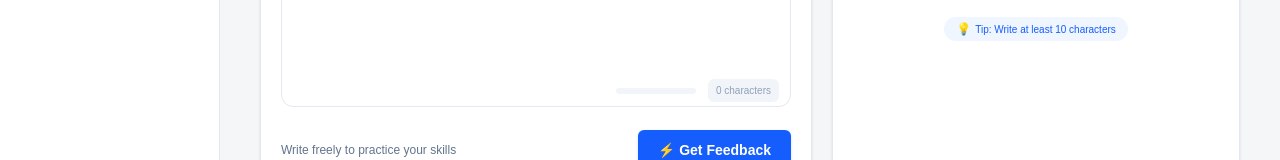
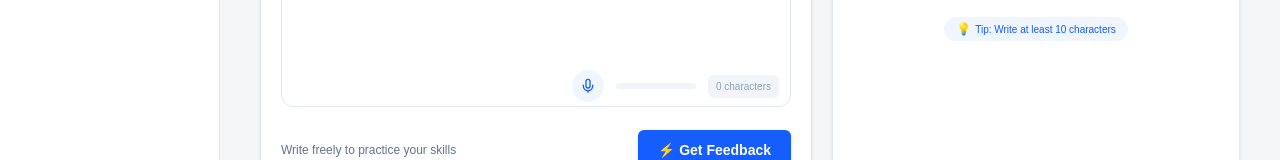
Before and after one commit to dhannu-dev/speak-ready-ai, a Next.js app in the folder frontend/: page /practice in a window 1280 px wide. Shown: the part 436-596 px from the top of the page. Built offline with nearby package versions, Linux system fonts and the light colour scheme; no server answers.

Commit message:
fix the bugs

```diff
--- a/frontend/src/app/(candidate)/practice/components/PracticeEditor.tsx
+++ b/frontend/src/app/(candidate)/practice/components/PracticeEditor.tsx
@@ -1,6 +1,8 @@
 "use client";
 
+import { useEffect, useRef } from "react";
 import { PracticeIcon } from "../data";
+import { useSpeechRecognition } from "@/hooks/useSpeechRecognition";
 
 type PracticeEditorProps = {
   value: string;
@@ -17,6 +19,37 @@ export function PracticeEditor({
 }: PracticeEditorProps) {
   const charCount = value.length;
   const progress = Math.min((charCount / 200) * 100, 100);
+
+  const valueRef = useRef(value);
+  valueRef.current = value;
+
+  const {
+    isListening,
+    transcript,
+    isSupported,
+    startListening,
+    stopListening,
+    resetTranscript,
+    error,
+  } = useSpeechRecognition();
+
+  useEffect(() => {
+    if (transcript) {
+      const current = valueRef.current;
+      const newValue = current ? current + " " + transcript : transcript;
+      onChange(newValue);
+      resetTranscript();
+    }
+  }, [transcript, onChange, resetTranscript]);
+
+  const toggleMic = () => {
+    if (isListening) {
+      stopListening();
+    } else {
+      resetTranscript();
+      startListening();
+    }
+  };
 
   return (
     <div className="space-y-3">
@@ -51,6 +84,30 @@ export function PracticeEditor({
         />
 
         <div className="absolute bottom-3 right-3 flex items-center gap-3">
+          {isSupported && (
+            <button
+              onClick={toggleMic}
+              className={`flex h-8 w-8 items-center justify-center rounded-full transition-all ${
+                isListening
+                  ? "bg-red-500 text-white shadow-lg shadow-red-500/30 animate-pulse"
+                  : "bg-blue-50 text-blue-600 hover:bg-blue-100"
+              }`}
+              title={isListening ? "Stop recording" : "Start voice input"}
+            >
+              {isListening ? (
+                <svg viewBox="0 0 24 24" fill="currentColor" className="h-4 w-4">
+                  <path d="M6 6h12v12H6z" />
+                </svg>
+              ) : (
+                <svg viewBox="0 0 24 24" fill="none" stroke="currentColor" strokeWidth="2" className="h-4 w-4">
+                  <path d="M12 2a3 3 0 0 0-3 3v7a3 3 0 0 0 6 0V5a3 3 0 0 0-3-3Z" />
+                  <path d="M19 10v2a7 7 0 0 1-14 0v-2" />
+                  <line x1="12" x2="12" y1="19" y2="22" />
+                </svg>
+              )}
+            </button>
+          )}
+
           <div className="h-1.5 w-20 overflow-hidden rounded-full bg-slate-100">
             <div
               className="h-full rounded-full bg-gradient-to-r from-blue-400 to-blue-600 transition-all duration-300"
@@ -70,6 +127,25 @@ export function PracticeEditor({
           </span>
         </div>
       </div>
+
+      {isListening && (
+        <div className="flex items-center gap-2 rounded-lg bg-red-50 px-3 py-2 text-xs text-red-600 border border-red-100">
+          <span className="h-2 w-2 animate-pulse rounded-full bg-red-500" />
+          Listening... Speak now!
+        </div>
+      )}
+
+      {error && (
+        <div className="rounded-lg bg-amber-50 px-3 py-2 text-xs text-amber-600 border border-amber-100">
+          {error}
+        </div>
+      )}
+
+      {!isSupported && (
+        <div className="rounded-lg bg-slate-50 px-3 py-2 text-xs text-slate-500 border border-slate-100">
+          Voice input is only available in Chrome and Edge browsers.
+        </div>
+      )}
     </div>
   );
 }
--- a/frontend/src/hooks/useSpeechRecognition.ts
+++ b/frontend/src/hooks/useSpeechRecognition.ts
@@ -1,6 +1,6 @@
 "use client";
 
-import { useState, useRef, useCallback } from "react";
+import { useState, useRef, useCallback, useEffect } from "react";
 
 interface UseSpeechRecognitionReturn {
   isListening: boolean;
@@ -16,21 +16,25 @@ export function useSpeechRecognition(): UseSpeechRecognitionReturn {
   const [isListening, setIsListening] = useState(false);
   const [transcript, setTranscript] = useState("");
   const [error, setError] = useState<string | null>(null);
+  const [isSupported, setIsSupported] = useState(false);
   const recognitionRef = useRef<any>(null);
 
-  const isSupported =
-    typeof window !== "undefined" &&
-    ("SpeechRecognition" in window || "webkitSpeechRecognition" in window);
+  useEffect(() => {
+    setIsSupported(
+      "SpeechRecognition" in window ||
+        "webkitSpeechRecognition" in window
+    );
+  }, []);
 
   const startListening = useCallback(() => {
-    if (!isSupported) {
+    const SpeechRecognition =
+      (window as any).SpeechRecognition ||
+      (window as any).webkitSpeechRecognition;
+
+    if (!SpeechRecognition) {
       setError("Speech recognition is not supported in this browser.");
       return;
     }
-
-    const SpeechRecognition =
-      (window as any).SpeechRecognition ||
-      (window as any).webkitSpeechRecognition;
 
     const recognition = new SpeechRecognition();
     recognition.continuous = true;
@@ -44,14 +48,11 @@ export function useSpeechRecognition(): UseSpeechRecognitionReturn {
 
     recognition.onresult = (event: any) => {
       let finalTranscript = "";
-      let interimTranscript = "";
 
       for (let i = event.resultIndex; i < event.results.length; i++) {
         const result = event.results[i];
         if (result.isFinal) {
           finalTranscript += result[0].transcript;
-        } else {
-          interimTranscript += result[0].transcript;
         }
       }
 
@@ -61,7 +62,6 @@ export function useSpeechRecognition(): UseSpeechRecognitionReturn {
     };
 
     recognition.onerror = (event: any) => {
-      console.error("Speech recognition error:", event.error);
       setIsListening(false);
       if (event.error === "not-allowed") {
         setError("Microphone access denied. Please allow microphone access.");
@@ -78,7 +78,7 @@ export function useSpeechRecognition(): UseSpeechRecognitionReturn {
 
     recognitionRef.current = recognition;
     recognition.start();
-  }, [isSupported]);
+  }, []);
 
   const stopListening = useCallback(() => {
     if (recognitionRef.current) {
```
